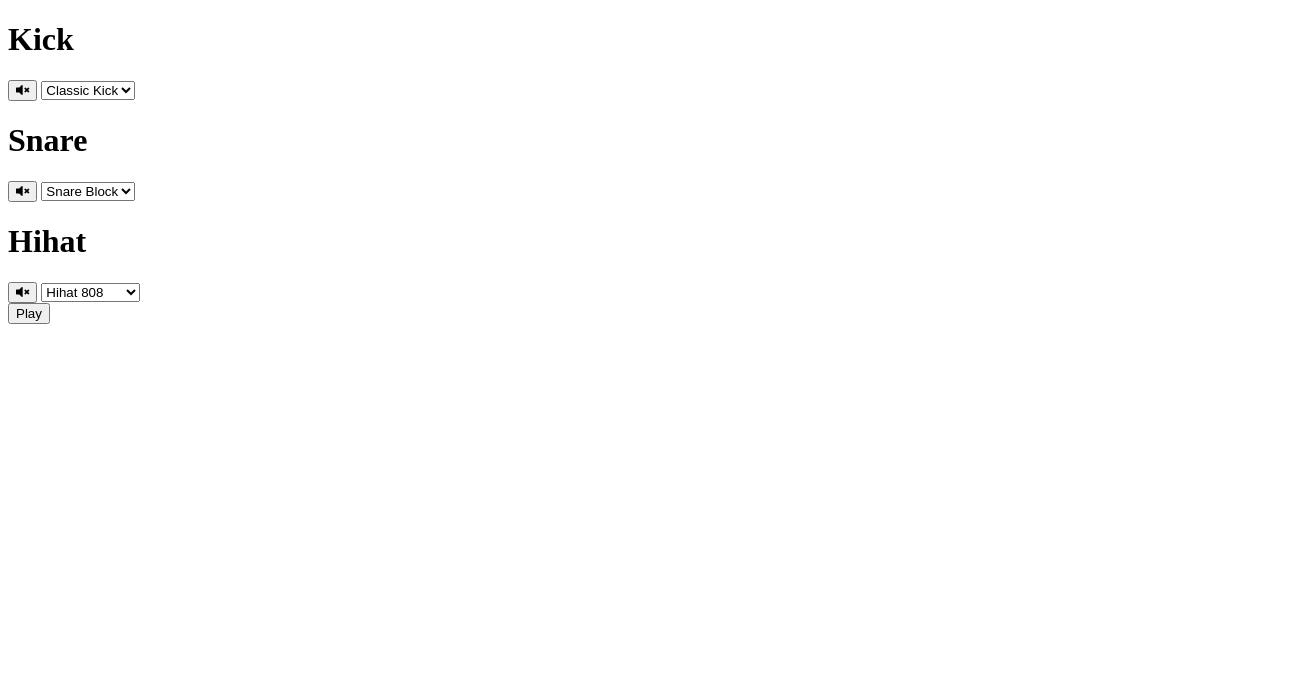
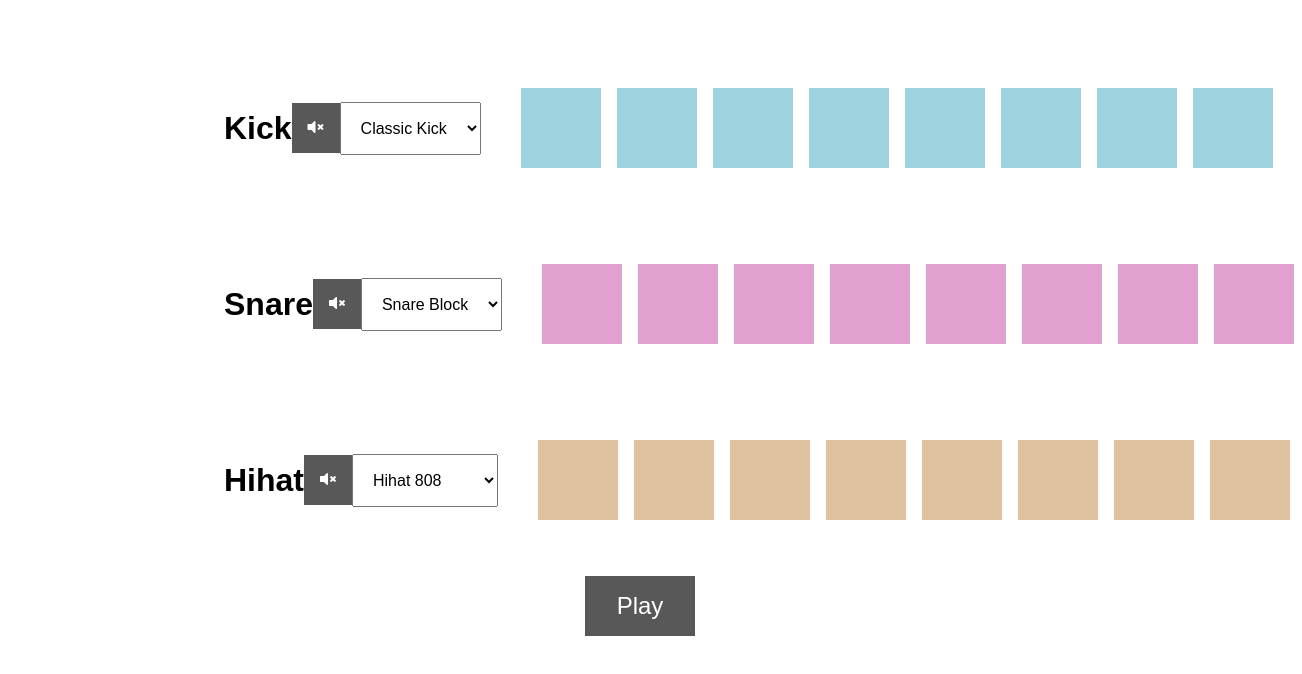
Before and after one commit to jephtebb/Beat-Maker, a plain HTML site: page index.html in a window 1280 px wide. Shown: the whole page, 1302 px wide, since content can reach past the window. Drawn offline with Linux system fonts and the light colour scheme.

Commit message:
css for the sounds set up

```diff
--- a/index.html
+++ b/index.html
@@ -79,10 +79,12 @@
                 <div class="pad hihat-pad b6"></div>
                 <div class="pad hihat-pad b7"></div>
             </div>
+
         </div>
+        <button class = 'play'>Play</button>
 
     </div>
-    <button class = 'play'>Play</button>
+
     <audio class = 'kick-sound' src="./allSounds/kick-acoustic01.wav"></audio>
     <audio class = 'snare-sound' src="./allSounds/snare-acoustic01.wav"></audio>
     <audio class = 'hihat-sound' src="./allSounds/hihat-acoustic01.wav"></audio>
--- a/style.css
+++ b/style.css
@@ -0,0 +1,91 @@
+*{
+    margin:0;
+    padding:0;
+    box-sizing: border-box;
+}
+body{
+    font-family: sans-serif;
+}
+i,
+svg{
+    pointer-events: none;
+}
+.kick-pad,
+.snare-pad,
+.hihat-pad{
+    width: 5rem;
+    height: 5rem;
+    margin:0.5rem;
+    cursor: pointer;
+}
+.kick-pad{
+    background-color:rgb(160,211,224);
+}
+.snare-pad{
+    background-color:rgb(224,160,208);
+}
+.hihat-pad{
+    background-color:rgb(224,194,160);
+}
+.pad{
+    transition: all 0.5s ease;
+}
+.kick-pad.active{
+    background-color:rgb(12, 88, 107);
+}
+.snare-pad.active{
+    background-color: rgb(82, 12, 64);
+}
+.hihat-pad.active{
+    background-color:rgb(71, 41, 6);
+}
+.hihat-track,
+.kick-track,
+.snare-track{
+    display: flex;
+    align-items: center;
+    width:70%;
+    justify-content: space-between;
+    margin-top: 5rem;
+}
+.kick,
+.snare,
+.hihat{
+    display: flex;
+}
+.sequencer{
+    display: flex;
+    min-width: 100vh;
+    flex-direction: column;
+    align-items: center;
+    justify-content: center;
+}
+.controls{
+    display: flex;
+    justify-content: space-between;
+    align-items: center;
+    flex: 1;
+    margin: 0rem 2rem;
+}
+.controls button{
+    padding: 1rem;
+    border: none;
+    background-color: rgb(88,88,88);
+    color:white;
+    font-size: 1rem;
+    cursor: pointer;
+    transition: all 0.5s ease;
+}
+.play{
+    padding: 1rem 2rem;
+    font-size: 1.5rem;
+    background-color: rgb(88,88,88);
+    color:white;
+    border: none;
+    cursor: pointer;
+    margin-top: 3rem;
+}
+select{
+    padding: 1rem;
+    font-size: 1rem;
+}
```
